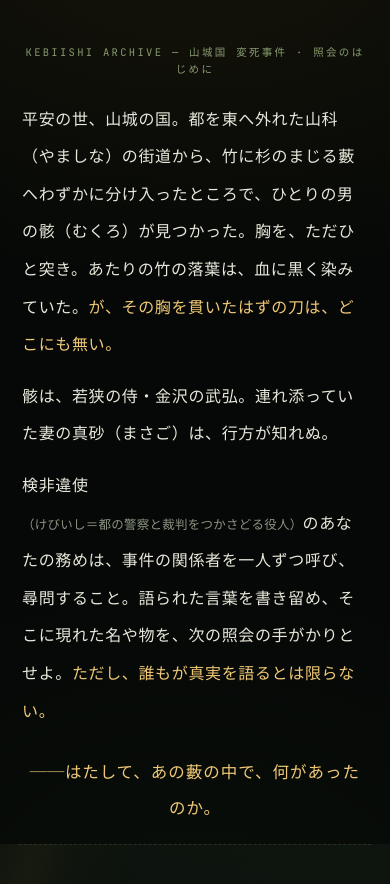
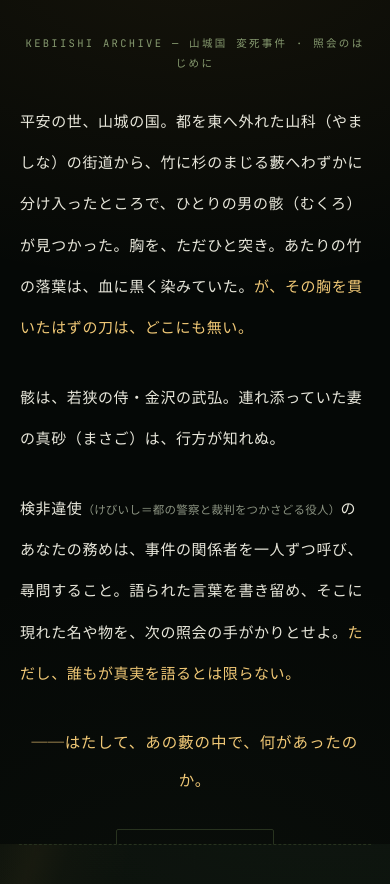
Before and after one commit to jesco229/yabu-no-naka, a plain HTML site: page index.html in a window 390 px wide. Drawn offline with Linux system fonts and the light colour scheme.

Commit message:
Add files via upload

```diff
--- a/index.html
+++ b/index.html
@@ -31,7 +31,7 @@
     --mono:"JetBrains Mono", ui-monospace, monospace;
   }
   *{box-sizing:border-box;}
-  html,body{margin:0;padding:0;}
+  html,body{margin:0;padding:0;-webkit-text-size-adjust:100%;text-size-adjust:100%;}
   body{
     position:relative;
     background:
@@ -185,8 +185,8 @@
     text-transform:uppercase;margin-bottom:22px;text-align:center;
   }
   .introcard .story{
-    font-family:var(--mincho);font-size:16px;line-height:2.35;color:var(--fog);
-    letter-spacing:.04em;margin:0 0 14px;
+    font-family:var(--mincho);font-size:16px;line-height:2.4;color:var(--fog);
+    letter-spacing:.04em;margin:0 0 1.5em;
   }
   .introcard .story .em{color:var(--lamp-soft);}
   .introcard .gloss{font-family:var(--gothic);font-size:12.5px;color:var(--fog-dim);letter-spacing:.02em;}
@@ -201,6 +201,14 @@
     padding:12px 34px;border-radius:2px;cursor:pointer;transition:.25s;
   }
   #introEnter:hover{border-color:var(--lamp);background:rgba(231,167,64,.09);box-shadow:0 0 24px -8px rgba(231,167,64,.5);}
+  /* スマホは1行が短く「壁」になりやすいので、行間・段落間をさらに広げる */
+  @media(max-width:720px){
+    .introcard{padding:34px 20px 48px;}
+    .introcard .kicker{line-height:1.9;margin-bottom:26px;}
+    .introcard .story{font-size:15px;line-height:2.75;margin:0 0 1.9em;}
+    .introcard .gloss{font-size:11.5px;}
+    .introcard .ask{font-size:15.5px;line-height:2.5;margin:1.6em 0 30px;}
+  }
 
   /* ---- layout ---- */
   .grid{display:grid;grid-template-columns:300px 1fr;gap:22px;margin-top:22px;align-items:start;}
@@ -772,6 +780,9 @@
 loadState();
 updateProgress();
 if (state.discovered.size) {
+  const ov = document.getElementById("introOverlay");
+  if (ov) ov.remove();               // 続きからはイントロを出さない
+  q.value = "";                      // 既定の「死体」も出さない（空欄で始める）
   init.classList.add("hidden");
   rcount.textContent = `前回の照会簿を読み込みました — 断片 ${state.discovered.size} / ${FRAGMENTS.length}`;
   if (ENDING_IDS.every(id => state.discovered.has(id))) $("#epilogue").classList.remove("hidden");
```
